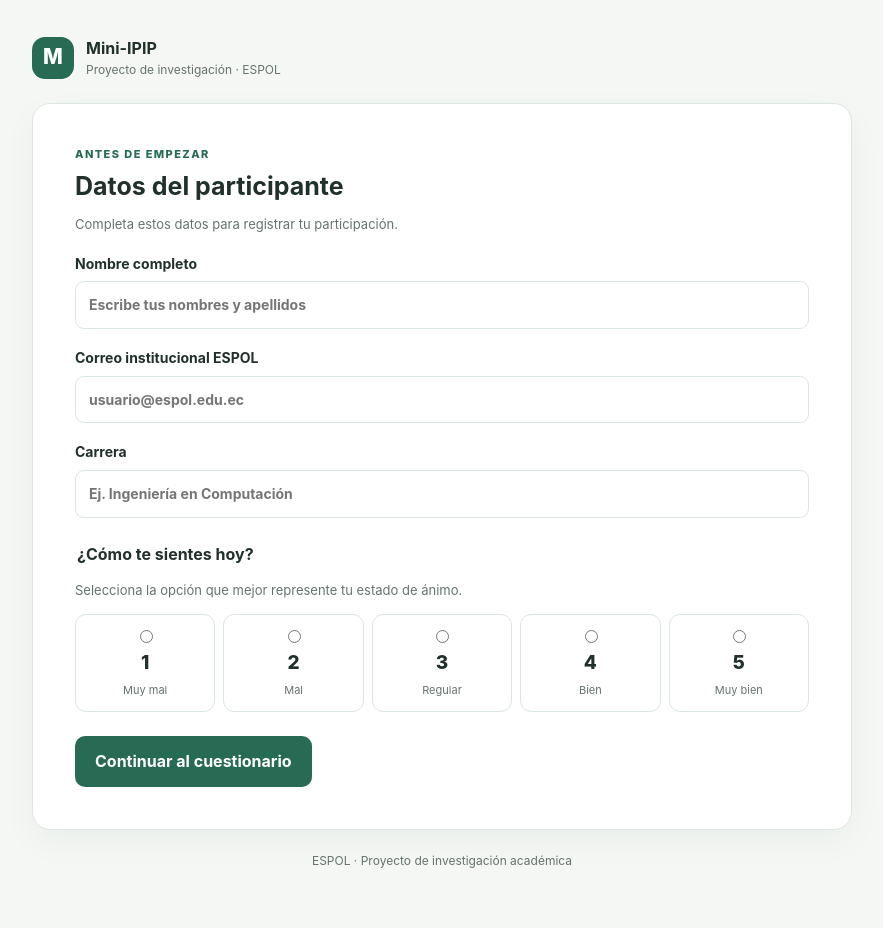
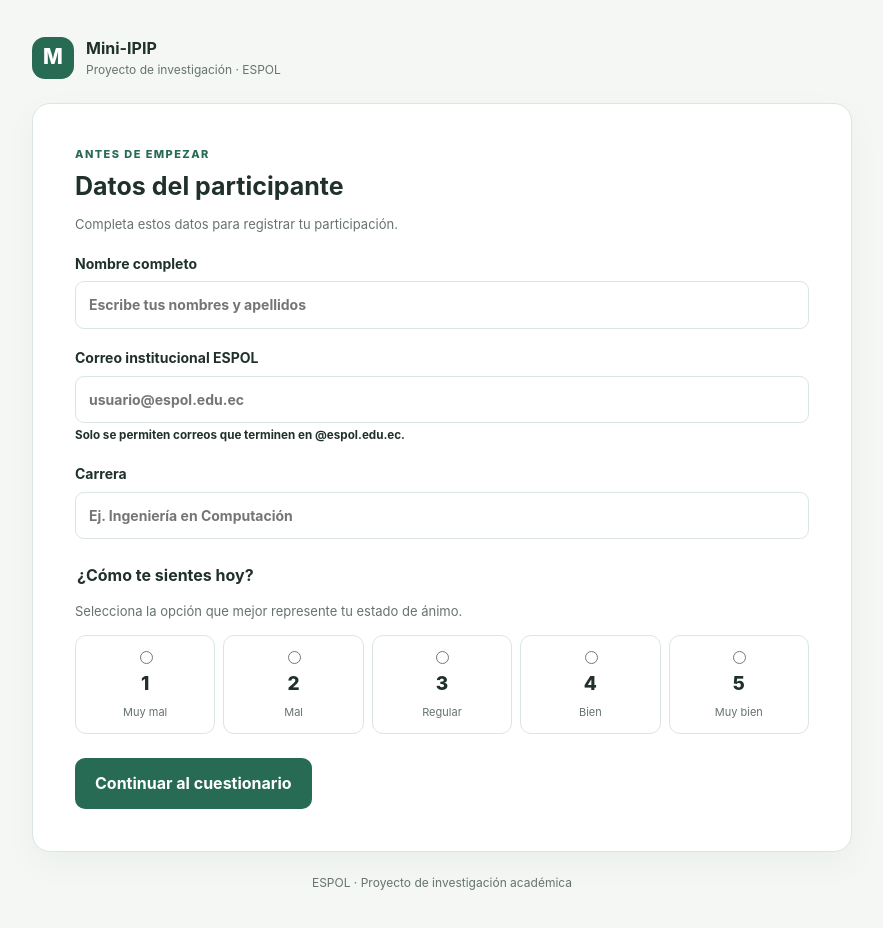
Before and after one commit to polipopi/Metodolog-a_minipip, a plain HTML site: page index.html in a window 1280 px wide. Both pictures are taken after a click on the button "Realizar prueba". Shown: the whole page, without its empty margins (198-1081 px from the left). Drawn offline with Linux system fonts and the light colour scheme.

Commit message:
Restringir correo al dominio ESPOL

```diff
--- a/index.html
+++ b/index.html
@@ -31,7 +31,7 @@
       <h2>Datos del participante</h2>
       <p class="muted">Completa estos datos para registrar tu participación.</p>
       <label>Nombre completo<input name="fullName" autocomplete="name" required maxlength="120" placeholder="Escribe tus nombres y apellidos"></label>
-      <label>Correo institucional ESPOL<input name="email" type="email" autocomplete="email" required placeholder="usuario@espol.edu.ec"></label>
+      <label>Correo institucional ESPOL<input name="email" type="email" autocomplete="email" required maxlength="254" pattern="[A-Za-z0-9._%+-]+@espol\\.edu\\.ec" title="Ingresa un correo institucional que termine en @espol.edu.ec" placeholder="usuario@espol.edu.ec"><small class="field-hint">Solo se permiten correos que terminen en @espol.edu.ec.</small></label>
       <label>Carrera<input name="career" required maxlength="120" placeholder="Ej. Ingeniería en Computación"></label>
       <fieldset class="mood-field">
         <legend>¿Cómo te sientes hoy?</legend>
```
